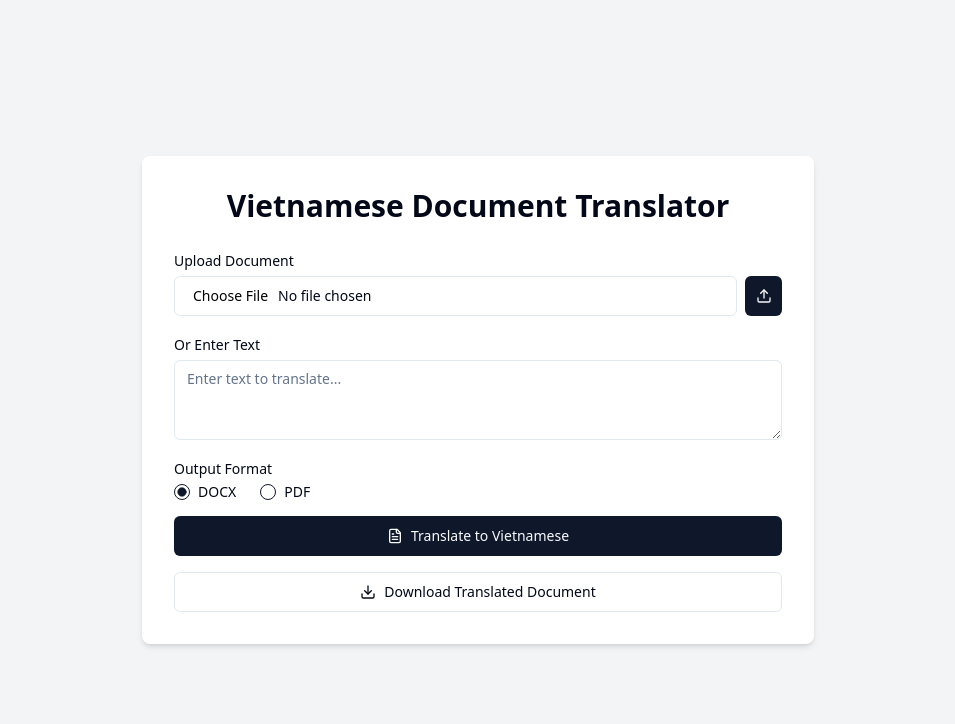
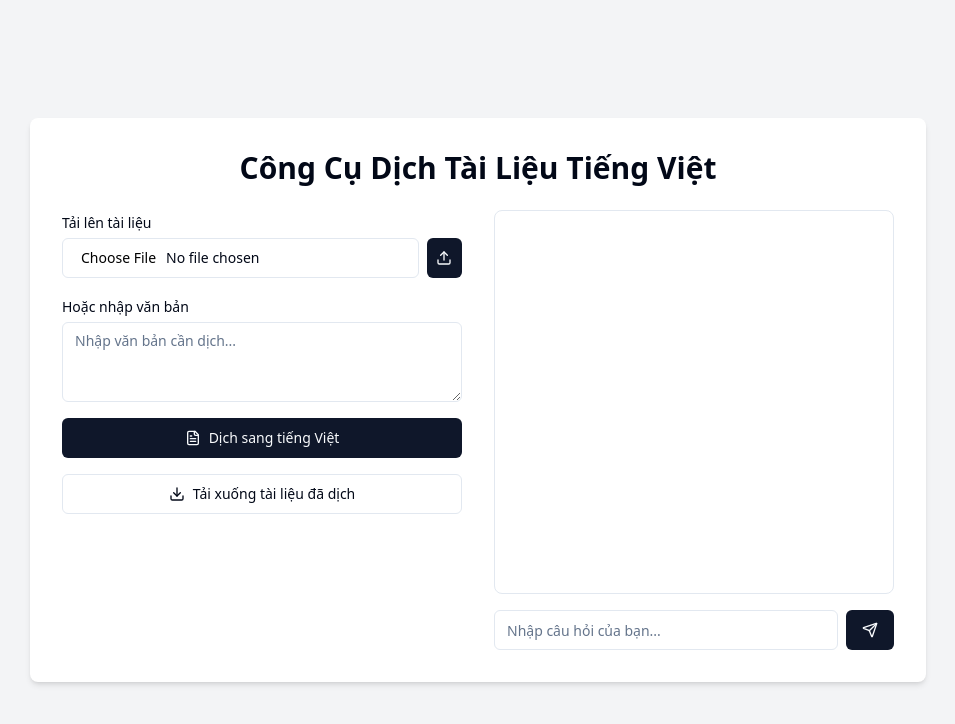
Before and after one commit to GPT-Engineer-App/translingo-vn, a React (Vite) app: page / in a window 1280 px wide. Shown: the top 724 px of the page, without its empty margins (162-1117 px from the left). Built offline with nearby package versions, Linux system fonts and the light colour scheme.

Commit message:
Add Vietnamese chat interface
Implement a chat interface in Vietnamese for user interaction. The chatbot will utilize user-provided information to ensure accurate translations based on their preferences.
[skip gpt_engineer]

```diff
--- a/package.json
+++ b/package.json
@@ -50,6 +50,7 @@
     "input-otp": "^1.2.4",
     "lucide-react": "^0.417.0",
     "next-themes": "^0.3.0",
+    "openai": "^4.55.0",
     "react": "^18.2.0",
     "react-day-picker": "^8.10.1",
     "react-dom": "^18.2.0",
--- a/src/pages/Index.jsx
+++ b/src/pages/Index.jsx
@@ -2,38 +2,68 @@ import { useState } from 'react';
 import { Button } from "@/components/ui/button"
 import { Input } from "@/components/ui/input"
 import { Label } from "@/components/ui/label"
-import { RadioGroup, RadioGroupItem } from "@/components/ui/radio-group"
 import { Textarea } from "@/components/ui/textarea"
-import { Upload, FileText, Download } from 'lucide-react';
+import { Send, Upload, FileText, Download } from 'lucide-react';
+import { useQuery } from '@tanstack/react-query';
+import OpenAI from 'openai';
+
+const openai = new OpenAI({
+  apiKey: 'your-api-key-here', // Thay thế bằng API key của bạn
+  dangerouslyAllowBrowser: true
+});
 
 const Index = () => {
   const [text, setText] = useState('');
   const [file, setFile] = useState(null);
-  const [outputFormat, setOutputFormat] = useState('docx');
+  const [chatMessages, setChatMessages] = useState([]);
+  const [userInput, setUserInput] = useState('');
   const [isLoading, setIsLoading] = useState(false);
 
   const handleFileChange = (e) => {
     setFile(e.target.files[0]);
   };
 
+  const handleSendMessage = async () => {
+    if (!userInput.trim()) return;
+
+    const newMessage = { role: 'user', content: userInput };
+    setChatMessages([...chatMessages, newMessage]);
+    setUserInput('');
+    setIsLoading(true);
+
+    try {
+      const response = await openai.chat.completions.create({
+        model: "gpt-3.5-turbo",
+        messages: [...chatMessages, newMessage],
+      });
+
+      const assistantMessage = { role: 'assistant', content: response.choices[0].message.content };
+      setChatMessages(prevMessages => [...prevMessages, assistantMessage]);
+    } catch (error) {
+      console.error('Error calling OpenAI API:', error);
+    } finally {
+      setIsLoading(false);
+    }
+  };
+
   const handleTranslate = async () => {
     setIsLoading(true);
-    // TODO: Implement translation and file conversion logic
-    // This would involve calling backend APIs for translation and document conversion
+    // TODO: Implement translation logic using OpenAI API
     setTimeout(() => {
       setIsLoading(false);
-      alert('Translation completed! (This is a mock response)');
+      alert('Bản dịch đã hoàn thành! (Đây là phản hồi giả)');
     }, 2000);
   };
 
   return (
     <div className="min-h-screen flex items-center justify-center bg-gray-100">
-      <div className="bg-white p-8 rounded-lg shadow-md w-full max-w-2xl">
-        <h1 className="text-3xl font-bold mb-6 text-center">Vietnamese Document Translator</h1>
+      <div className="bg-white p-8 rounded-lg shadow-md w-full max-w-4xl">
+        <h1 className="text-3xl font-bold mb-6 text-center">Công Cụ Dịch Tài Liệu Tiếng Việt</h1>
 
+        <div className="grid grid-cols-2 gap-8">
           <div className="space-y-4">
             <div>
-            <Label htmlFor="file-upload">Upload Document</Label>
+              <Label htmlFor="file-upload">Tải lên tài liệu</Label>
               <div className="flex items-center space-x-2 mt-1">
                 <Input id="file-upload" type="file" onChange={handleFileChange} />
                 <Button size="icon">
@@ -43,43 +73,54 @@ const Index = () => {
             </div>
 
             <div>
-            <Label htmlFor="text-input">Or Enter Text</Label>
+              <Label htmlFor="text-input">Hoặc nhập văn bản</Label>
               <Textarea
                 id="text-input"
-              placeholder="Enter text to translate..."
+                placeholder="Nhập văn bản cần dịch..."
                 value={text}
                 onChange={(e) => setText(e.target.value)}
                 className="mt-1"
               />
             </div>
 
-          <div>
-            <Label>Output Format</Label>
-            <RadioGroup defaultValue="docx" className="flex space-x-4 mt-1" onValueChange={setOutputFormat}>
-              <div className="flex items-center space-x-2">
-                <RadioGroupItem value="docx" id="docx" />
-                <Label htmlFor="docx">DOCX</Label>
-              </div>
-              <div className="flex items-center space-x-2">
-                <RadioGroupItem value="pdf" id="pdf" />
-                <Label htmlFor="pdf">PDF</Label>
-              </div>
-            </RadioGroup>
-          </div>
-
             <Button onClick={handleTranslate} disabled={isLoading} className="w-full">
               {isLoading ? (
-              'Translating...'
+                'Đang dịch...'
               ) : (
                 <>
-                <FileText className="mr-2 h-4 w-4" /> Translate to Vietnamese
+                  <FileText className="mr-2 h-4 w-4" /> Dịch sang tiếng Việt
                 </>
               )}
             </Button>
 
             <Button variant="outline" className="w-full" disabled={isLoading}>
-            <Download className="mr-2 h-4 w-4" /> Download Translated Document
+              <Download className="mr-2 h-4 w-4" /> Tải xuống tài liệu đã dịch
             </Button>
+          </div>
+
+          <div className="space-y-4">
+            <div className="border rounded-lg p-4 h-96 overflow-y-auto">
+              {chatMessages.map((message, index) => (
+                <div key={index} className={`mb-2 ${message.role === 'user' ? 'text-right' : 'text-left'}`}>
+                  <span className={`inline-block p-2 rounded-lg ${message.role === 'user' ? 'bg-blue-100' : 'bg-gray-100'}`}>
+                    {message.content}
+                  </span>
+                </div>
+              ))}
+            </div>
+            <div className="flex space-x-2">
+              <Input
+                type="text"
+                placeholder="Nhập câu hỏi của bạn..."
+                value={userInput}
+                onChange={(e) => setUserInput(e.target.value)}
+                onKeyPress={(e) => e.key === 'Enter' && handleSendMessage()}
+              />
+              <Button onClick={handleSendMessage} disabled={isLoading}>
+                <Send className="h-4 w-4" />
+              </Button>
+            </div>
+          </div>
         </div>
       </div>
     </div>
```
Also changed, not shown: 1 other file (tests, documents, lock files or other folders). Lines whose indentation alone changed are shown as unchanged.
